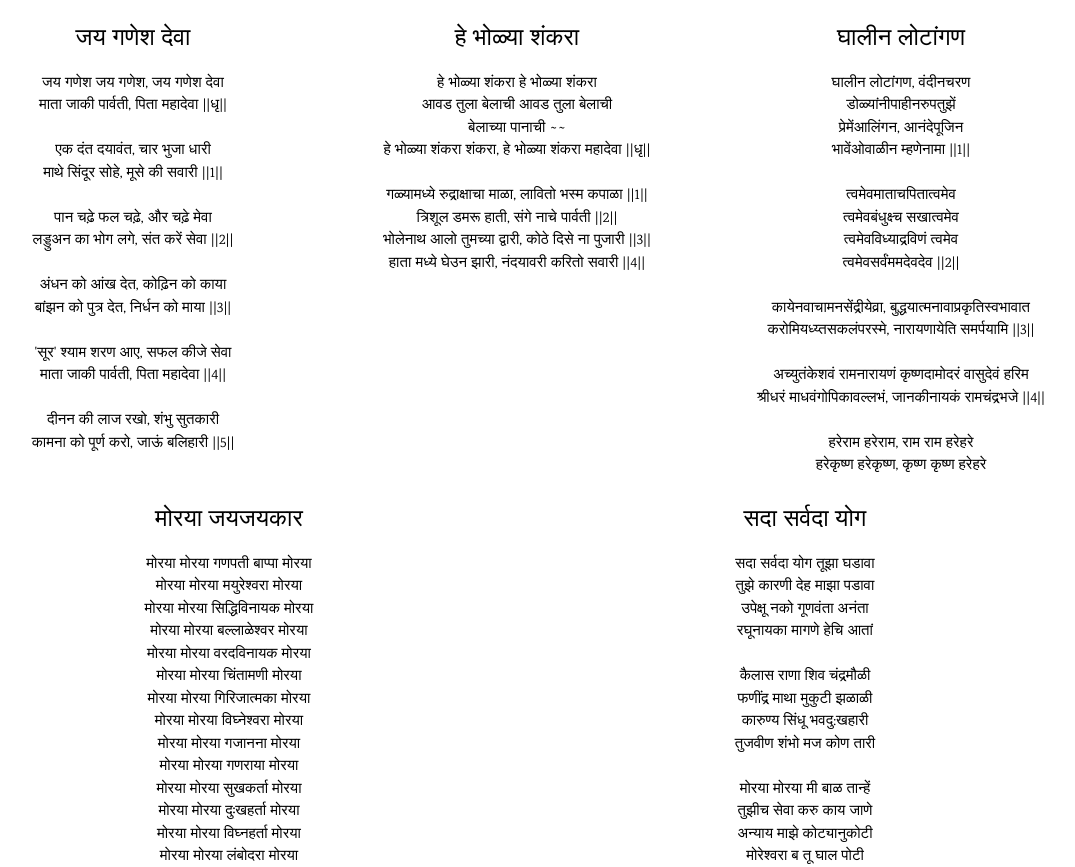
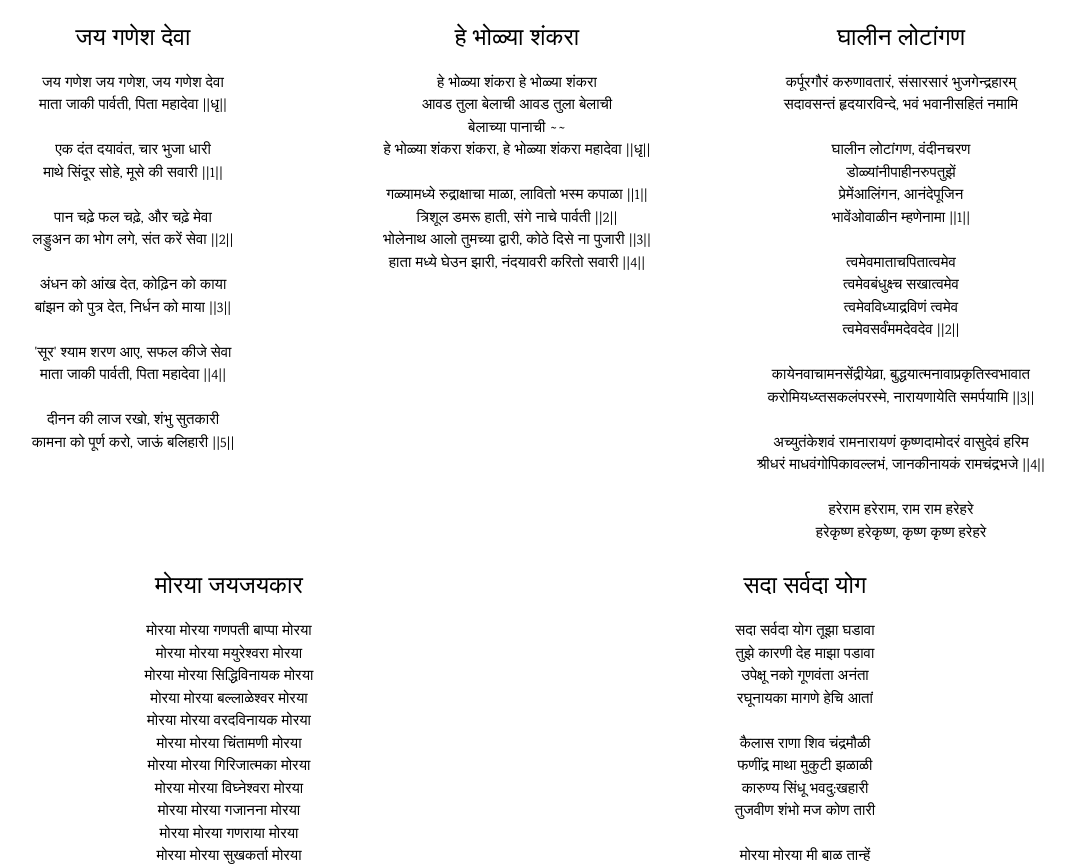
Before and after one commit to NilaakashSingh/Aarti, a plain HTML site: page index.html in a window 1280 px wide. Shown: the part 1798-2665 px from the top of the page, without its empty margins (123-1198 px from the left). Drawn offline with nearby package versions, Linux system fonts and the light colour scheme.

Commit message:
Added karpur gauram

```diff
--- a/index.html
+++ b/index.html
@@ -236,6 +236,9 @@ body,h1,h2,h3,h4,h5,h6 {font-family: "Karma", sans-serif}
     <div class="w3-third">
       <h3>घालीन लोटांगण</h3>
       <p>
+        कर्पूरगौरं करुणावतारं, संसारसारं भुजगेन्द्रहारम्<br>
+        सदावसन्तं हृदयारविन्दे, भवं भवानीसहितं नमामि<br>
+        <br>
         घालीन लोटांगण, वंदीनचरण <br>
         डोळ्यांनीपाहीनरुपतुझें <br>
         प्रेमेंआलिंगन, आनंदेपूजिन <br>
```
